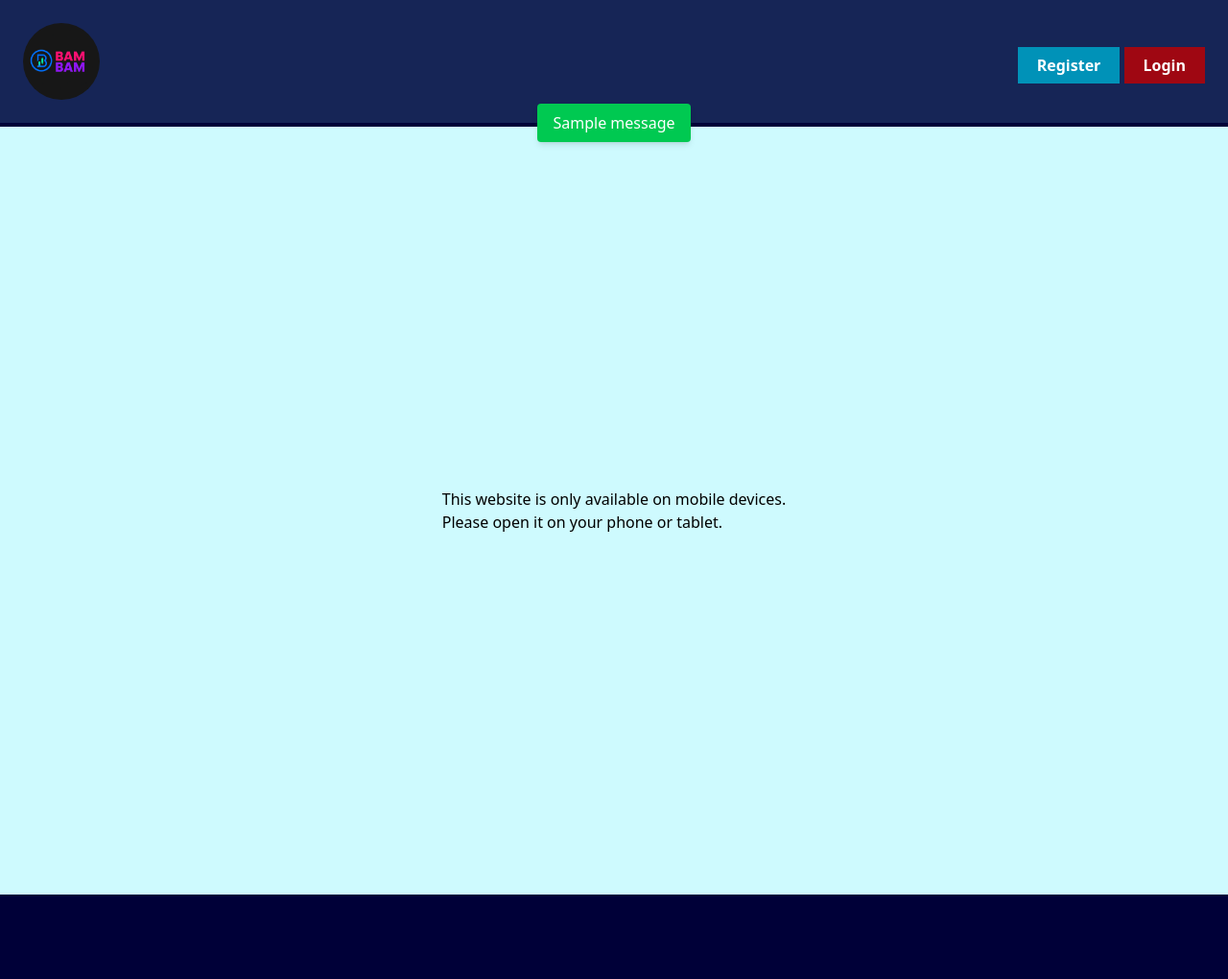
After one commit to Mastermind390/bambam, a Django app: template base/templates/base/desktop_blocked.html in a window 1280 px wide. The commit adds this page. Shown: the whole page at 96% size. Run offline with Django 5.2, Linux system fonts and the light colour scheme; the template is opened without the code that fills it, so the values that code supplies are empty; tables that the repository leaves empty hold one stand-in row (values such as "Sample post"); one stand-in notice (Sample message) is shown.

Commit message:
nearing finish line

```diff
--- a/bambam/settings.py
+++ b/bambam/settings.py
@@ -41,10 +41,12 @@ INSTALLED_APPS = [
     'django.contrib.sessions',
     'django.contrib.messages',
     'django.contrib.staticfiles',
-    'base'
+    'base',
+    'django_user_agents',
 ]
 
 MIDDLEWARE = [
+    'django_user_agents.middleware.UserAgentMiddleware',
     'django.middleware.security.SecurityMiddleware',
     'django.contrib.sessions.middleware.SessionMiddleware',
     'django.middleware.common.CommonMiddleware',
--- a/base/models.py
+++ b/base/models.py
@@ -52,7 +52,7 @@ class Prediction(models.Model):
     status = models.CharField(max_length=10, choices=[("settled", "settled"), ("inplay  ", "inplay")], default="inplay")
 
     def __str__(self):
-        return f" {self.user.first_name} |  {self.symbol} | Close: {self.close} | Prediction: {self.prediction} | Result: {self.amount} | {self.result}"
+        return f" {self.user.first_name} |  {self.symbol} | Close: {self.close} | Prediction: {self.prediction} | Result: {self.amount} | {self.result} |  {self.status}"
 
 
 
--- /dev/null
+++ b/base/templates/base/desktop_blocked.html
@@ -0,0 +1,18 @@
+{% extends "base/main.html" %}
+
+
+
+{% block content %}
+
+<section>
+            <div class="flex items-center justify-center p-2 bg-cyan-100 mt-33 h-200 mb-22">
+                <div>
+                    <h2>This website is only available on mobile devices.</h2>
+                    <p>Please open it on your phone or tablet.</p>
+                </div>
+            </div>
+       </section>
+
+
+
+{% endblock content %}
--- a/base/templates/base/header.html
+++ b/base/templates/base/header.html
@@ -17,11 +17,15 @@
                     <a class="bg-red-800 px-5 py-2 font-black text-white" href="{% url "base:withdraw" %}">Withdraw</a>
                 </div>
             </div>
-            <div class="absolute -bottom-5 left-0 right-0 bg-amber-50 ">
+            <<div class="absolute -bottom-5 left-0 right-0">
                 {% if messages %}
-                <ul class="messages">
+                <ul class="messages flex justify-center">
                 {% for message in messages %}
-                    <li{% if message.tags %} class="{{ message.tags }}"{% endif %}>{{ message }}</li>
+                    <li
+                    class="{% if message.tags == 'error' %}bg-red-500{% elif message.tags == 'success' %}bg-green-500{% else %}bg-gray-500{% endif %} text-white text-center px-4 py-2 rounded shadow-md"
+                    >
+                    {{ message }}
+                    </li>
                 {% endfor %}
                 </ul>
                 {% endif %}
@@ -40,11 +44,15 @@
                     <a class="bg-red-800 px-5 py-2 font-black text-white" href="{% url "base:withdraw" %}">Login</a>
                 </div>
             </div>
-            <div class="absolute -bottom-5 left-0 right-0 bg-amber-50 ">
+           <div class="absolute -bottom-5 left-0 right-0">
                 {% if messages %}
-                <ul class="messages">
+                <ul class="messages flex justify-center">
                 {% for message in messages %}
-                    <li{% if message.tags %} class="{{ message.tags }}"{% endif %}>{{ message }}</li>
+                    <li
+                    class="{% if message.tags == 'error' %}bg-red-500{% elif message.tags == 'success' %}bg-green-500{% else %}bg-gray-500{% endif %} text-white text-center px-4 py-2 rounded shadow-md"
+                    >
+                    {{ message }}
+                    </li>
                 {% endfor %}
                 </ul>
                 {% endif %}
--- a/base/templates/base/prediction.html
+++ b/base/templates/base/prediction.html
@@ -23,8 +23,8 @@
                     </div>
                     <div class="flex flex-col justify-center gap-1">
                         <span class="italic font-bold text-amber-600 rounded-md">{{prediction.status}}</span>
-                        <span class="font-bold text-blue-950">Staked: <span>{{prediction.amount}}</span> <br >
-                        <span class="font-bold text-blue-950">To Win: <span>{{prediction.amount|multiply:2}}</span> </span>
+                        <span class="font-bold text-blue-950">Staked: <span>${{prediction.amount}}.00</span> <br >
+                        <span class="font-bold text-blue-950">To Win: <span>${{prediction.amount|multiply:2}}.00</span> </span>
                     </div>
                     </div>
 
--- a/base/urls.py
+++ b/base/urls.py
@@ -4,7 +4,7 @@ from base.views import home, feed, register, user_login, user_logout, profile, p
 app_name = 'base'
 
 urlpatterns = [
-    path("", home, name="home"),
+    path("", user_login, name="home"),
     path("register/", register, name="register"),
     path("login/", user_login, name="login"),
     path("logout/", user_logout, name="logout"),
```
Also changed, not shown: base/save_market_data.py (+20 -15 lines), base/templates/base/history.html (+4 -3 lines), base/views.py (+58 -1 lines), base/migrations/0012_alter_userprofile_interest.py (added), db.sqlite3, 1 other file. Lines whose indentation alone changed are shown as unchanged.
